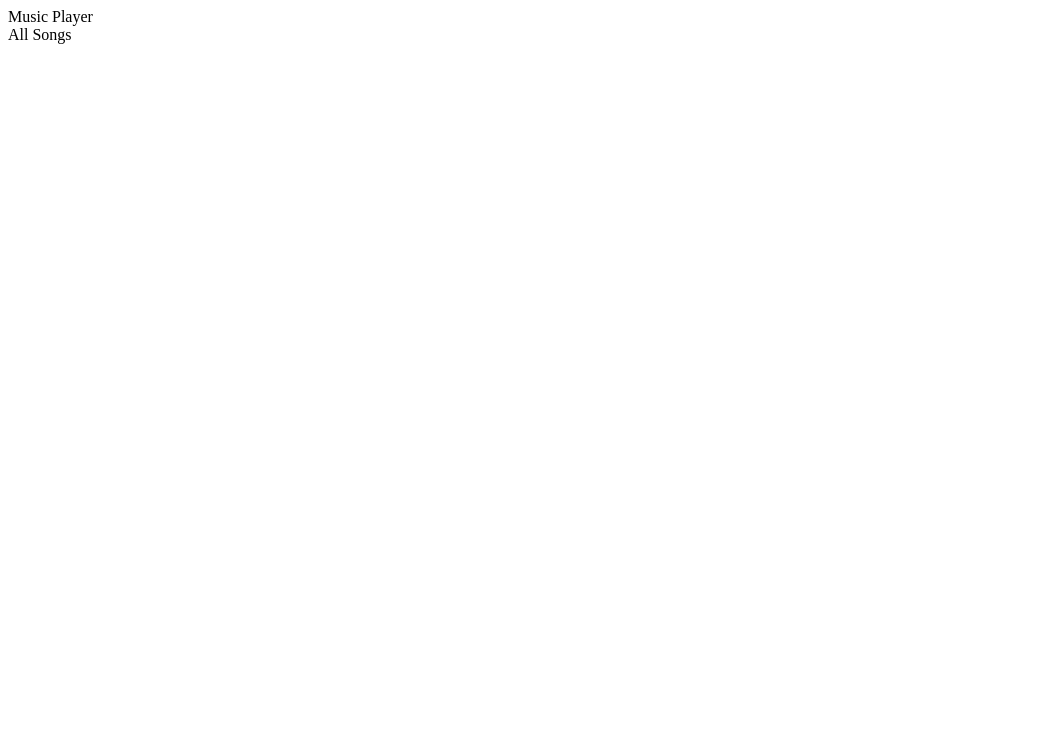
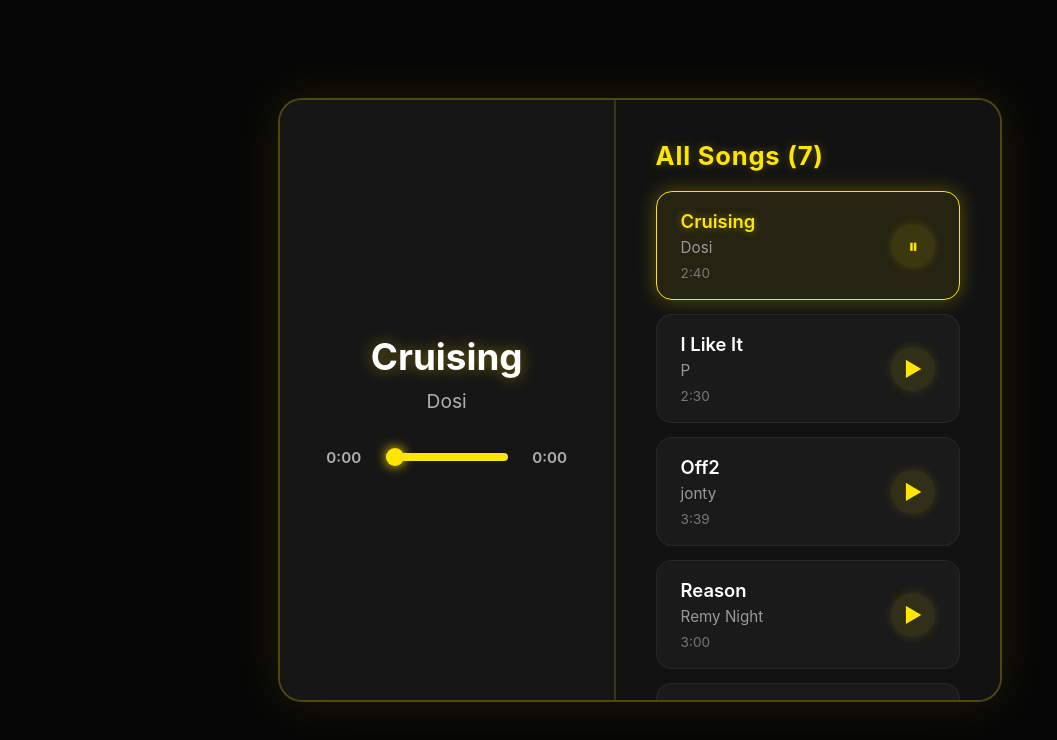
Before and after one commit to MuhammadAbrarulhaq986/React-Music-Player, a React (Vite) app: page / in a window 1280 px wide. Shown: the top 740 px of the page, without its empty margins (0-1057 px from the left). Built offline with nearby package versions, Linux system fonts and the light colour scheme.

Commit message:
Working on the UI and creating the sections of the  Music player

```diff
--- a/src/components/AllSongs.jsx
+++ b/src/components/AllSongs.jsx
@@ -1,7 +1,32 @@
+import { useMusic } from "../hooks/useMusic";
+
 export const AllSongs = () => {
+  const { allSongs, handlePlaySong, currentSong, currentSongIndex } =
+    useMusic();
+
   return (
     <>
-      <div>All Songs</div>
+      <div className="all-songs">
+        <h2>All Songs ({allSongs.length})</h2>
+        <div className="songs-grid">
+          {allSongs.map((song, key) => (
+            <div
+              className={`song-card ${currentSongIndex === key ? "active" : ""}`}
+              key={key}
+              onClick={() => handlePlaySong(song, key)}
+            >
+              <div className="song-info">
+                <h3 className="song-title">{song.title}</h3>
+                <p className="song-artist">{song.artist}</p>
+                <span className="song-duration">{song.duration}</span>
+              </div>
+              <div className="play-btn">
+                {currentSongIndex === key ? "⏸" : "▶"}
+              </div>
+            </div>
+          ))}
+        </div>
+      </div>
     </>
   );
 };
--- a/src/components/MusicPlayer.jsx
+++ b/src/components/MusicPlayer.jsx
@@ -1,7 +1,31 @@
+import { useMusic } from "../hooks/useMusic";
+
 export const MusicPlayer = () => {
+  const { currentSong, formatTime, currentTime, duration } = useMusic();
   return (
     <>
-      <div>Music Player</div>
+      <div className="music-player">
+        <audio />
+        <div className="song-info">
+          <h3 className="song-title">{currentSong.title}</h3>
+          <p className="song-artist">{currentSong.artist}</p>
+        </div>
+        <div className="progress-container">
+          <span className="time">{formatTime(currentTime)}</span>
+          <input
+            type="range"
+            min="0"
+            max={duration || 0}
+            step="0.1"
+            value={currentTime || 0}
+            className="progress-bar"
+            style={{
+              backgroundSize: `${(currentTime / duration) * 100}% 100%`,
+            }}
+          />
+          <span className="time">{formatTime(duration)}</span>
+        </div>
+      </div>
     </>
   );
 };
--- a/src/hooks/useMusic.js
+++ b/src/hooks/useMusic.js
@@ -53,5 +53,33 @@ const songs = [
 ];
 
 export const useMusic = () => {
-  const [allSongs, setAllSongs] = useState([]);
+  const [allSongs, setAllSongs] = useState(songs);
+  const [currentSong, setCurrentSong] = useState(songs[0]);
+  const [currentSongIndex, setCurrentSongIndex] = useState(0);
+  const [currentTime, setCurrentTime] = useState(0);
+  const [duration, setDuration] = useState(0);
+
+  const handlePlaySong = (song, index) => {
+    setCurrentSong(song);
+    setCurrentSongIndex(index);
+  };
+
+  const formatTime = (time) => {
+    if (isNaN(time) || time === undefined) return "0:00";
+
+    const minutes = Math.floor(time / 60);
+    const seconds = Math.floor(time % 60);
+
+    return `${minutes}:${seconds.toString().padStart(2, "0")}`;
+  };
+
+  return {
+    allSongs,
+    handlePlaySong,
+    currentSongIndex,
+    currentSong,
+    currentTime,
+    formatTime,
+    duration,
+  };
 };
--- a/src/index.css
+++ b/src/index.css
@@ -0,0 +1,238 @@
+/* --- Global Styles & Dark Theme Reset --- */
+* {
+  box-sizing: border-box;
+  margin: 0;
+  padding: 0;
+}
+
+body {
+  background-color: #060606;
+  color: #f3f3f3;
+  font-family:
+    -apple-system, BlinkMacSystemFont, "Segoe UI", Roboto, Helvetica, Arial,
+    sans-serif;
+  min-height: 100vh;
+  display: flex;
+  justify-content: center;
+  align-items: center;
+  padding: 30px;
+}
+
+/* --- App Layout (Side-by-Side Large Laptop View) --- */
+.app {
+  width: 100%;
+  max-width: 1250px; /* Much wider container for laptop screens */
+  background-color: #121212;
+  border: 2px solid rgba(255, 230, 0, 0.25);
+  border-radius: 24px;
+  box-shadow: 0 0 50px rgba(255, 230, 0, 0.1);
+  overflow: hidden;
+  display: flex;
+  flex-direction: column;
+}
+
+/* --- Main Section: Flex Row (Player Left, Songs Right) --- */
+.app-main {
+  display: flex;
+  flex-direction: row; /* Puts player on the left and songs on the right */
+  width: 100%;
+  min-height: 600px;
+}
+
+/* --- Music Player Section (Left Side) --- */
+.player-section {
+  flex: 1; /* Takes up equal/proportional left side space */
+  background-color: #161616;
+  border-right: 2px solid rgba(255, 230, 0, 0.15);
+  padding: 50px 40px;
+  display: flex;
+  flex-direction: column;
+  justify-content: center; /* Centers player contents nicely vertically */
+}
+
+.music-player {
+  display: flex;
+  flex-direction: column;
+  gap: 35px;
+  align-items: center;
+  width: 100%;
+}
+
+.music-player .song-info {
+  text-align: center;
+}
+
+.music-player .song-title {
+  font-size: 2.3rem; /* Big prominent track title */
+  font-weight: 700;
+  color: #ffffff;
+  text-shadow: 0 0 15px rgba(255, 230, 0, 0.4);
+  margin-bottom: 10px;
+}
+
+.music-player .song-artist {
+  font-size: 1.2rem;
+  color: #b0b0b0;
+}
+
+/* --- Progress Bar Controls --- */
+.progress-container {
+  display: flex;
+  align-items: center;
+  gap: 18px;
+  width: 100%;
+  max-width: 450px;
+}
+
+.time {
+  font-size: 0.95rem;
+  color: #b0b0b0;
+  font-weight: 600;
+  min-width: 48px;
+  text-align: center;
+}
+
+.progress-bar {
+  -webkit-appearance: none;
+  appearance: none;
+  width: 100%;
+  height: 8px;
+  border-radius: 4px;
+  background: #2a2a2a;
+  outline: none;
+  background-image: linear-gradient(#ffe600, #ffe600);
+  background-repeat: no-repeat;
+  cursor: pointer;
+}
+
+.progress-bar::-webkit-slider-thumb {
+  -webkit-appearance: none;
+  appearance: none;
+  height: 18px;
+  width: 18px;
+  border-radius: 50%;
+  background: #ffe600;
+  box-shadow: 0 0 12px #ffe600;
+  cursor: pointer;
+  transition: transform 0.1s ease;
+}
+
+.progress-bar::-webkit-slider-thumb:hover {
+  transform: scale(1.25);
+}
+
+/* --- All Songs / Playlists Section (Right Side) --- */
+.contact-section {
+  flex: 1.2; /* Slightly wider right panel for lists */
+  padding: 40px;
+  background-color: #121212;
+  max-height: 600px; /* Tall scroll area matching the layout */
+  overflow-y: auto;
+}
+
+.all-songs h2 {
+  font-size: 1.6rem;
+  font-weight: 700;
+  color: #ffe600;
+  text-shadow: 0 0 10px rgba(255, 230, 0, 0.3);
+  margin-bottom: 20px;
+  letter-spacing: 0.03em;
+}
+
+.songs-grid {
+  display: flex;
+  flex-direction: column;
+  gap: 14px;
+}
+
+/* --- Song Card Styles --- */
+.song-card {
+  display: flex;
+  justify-content: space-between;
+  align-items: center;
+  background-color: #1a1a1a;
+  border: 1px solid rgba(255, 255, 255, 0.06);
+  border-radius: 16px;
+  padding: 18px 24px;
+  cursor: pointer;
+  transition: all 0.2s ease;
+}
+
+.song-card:hover {
+  border-color: rgba(255, 230, 0, 0.6);
+  background-color: #222222;
+  box-shadow: 0 0 15px rgba(255, 230, 0, 0.12);
+  transform: translateY(-2px);
+}
+
+.song-card.active {
+  background-color: rgba(255, 230, 0, 0.08);
+  border-color: #ffe600;
+  box-shadow: 0 0 20px rgba(255, 230, 0, 0.3);
+}
+
+.song-card .song-info {
+  display: flex;
+  flex-direction: column;
+  gap: 6px;
+}
+
+.song-card .song-title {
+  font-size: 1.15rem;
+  font-weight: 600;
+  color: #ffffff;
+}
+
+.song-card.active .song-title {
+  color: #ffe600;
+  text-shadow: 0 0 8px rgba(255, 230, 0, 0.4);
+}
+
+.song-card .song-artist {
+  font-size: 0.95rem;
+  color: #999999;
+}
+
+.song-card .song-duration {
+  font-size: 0.85rem;
+  color: #777777;
+  margin-top: 2px;
+}
+
+.play-btn {
+  font-size: 1.25rem;
+  color: #ffe600;
+  background: rgba(255, 230, 0, 0.1);
+  width: 44px;
+  height: 44px;
+  border-radius: 50%;
+  display: flex;
+  justify-content: center;
+  align-items: center;
+  box-shadow: 0 0 10px rgba(255, 230, 0, 0.15);
+  transition: all 0.2s ease;
+}
+
+.song-card:hover .play-btn {
+  background: #ffe600;
+  color: #000000;
+  box-shadow: 0 0 18px #ffe600;
+}
+
+/* --- Custom Scrollbar --- */
+.contact-section::-webkit-scrollbar {
+  width: 8px;
+}
+
+.contact-section::-webkit-scrollbar-track {
+  background: #121212;
+}
+
+.contact-section::-webkit-scrollbar-thumb {
+  background: #2a2a2a;
+  border-radius: 4px;
+}
+
+.contact-section::-webkit-scrollbar-thumb:hover {
+  background: #ffe600;
+}
```
